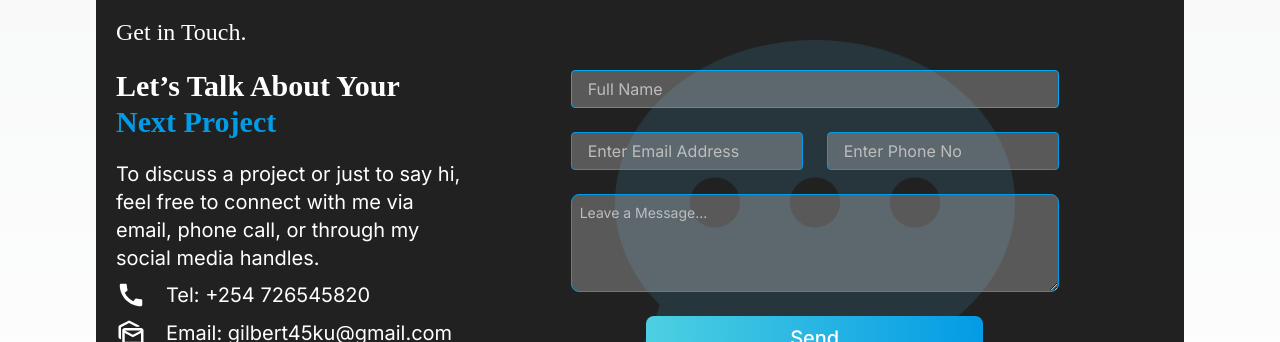
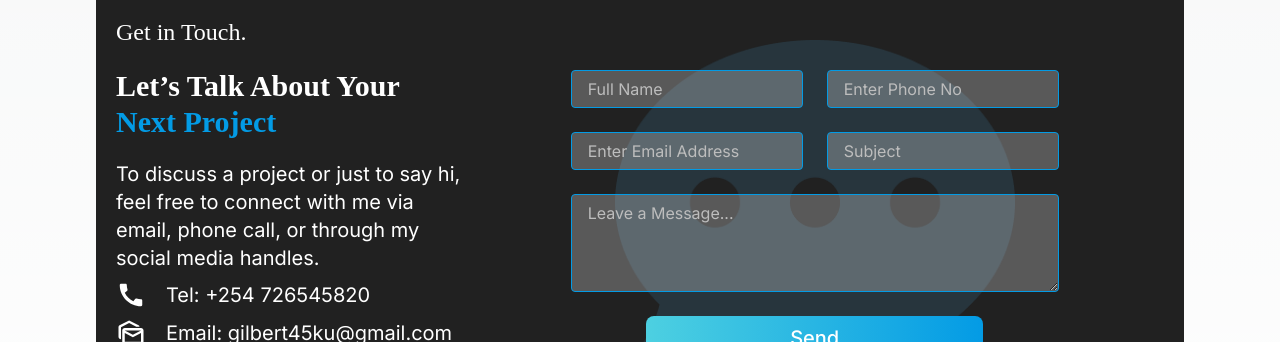
Before and after one commit to gilbert-ku/g.ku, a Next.js app: page / in a window 1280 px wide. Shown: the part 3059-3401 px from the top of the page. Built offline with nearby package versions, Linux system fonts and the light colour scheme; no server answers.

Commit message:
update form

```diff
--- a/components/contact/Form.jsx
+++ b/components/contact/Form.jsx
@@ -15,15 +15,25 @@ const Form = () => {
 
       {/* Form positioned on top of the image */}
       <form className="absolute top-0 left-0 right-0 bottom-0 flex flex-col justify-center items-center  ">
-        {/* Name */}
+
+        {/* name and Phone */}
         <div className="flex flex-wrap mb-6 w-full max-w-lg">
-          <div className="w-full px-3">
+          <div className="w-full lg:w-1/2 px-3 mb-6 lg:mb-0">
             <input
-              className="appearance-none block w-full text-white bg-white bg-opacity-25 border border-light-blue-500 rounded py-2 px-4 leading-tight focus:outline-none focus:bg-white focus:bg-opacity-50 focus:border-blue-500"
+              className="appearance-none block w-full text-white bg-white bg-opacity-25 border border-light-blue-600 rounded py-2 px-4 leading-tight focus:outline-none focus:bg-white focus:bg-opacity-50 focus:border-blue-500"
               type="text"
               placeholder="Full Name"
-              name="full_name"
               required
+              name='name'
+            />
+          </div>
+          <div className="w-full lg:w-1/2 px-3">
+            <input
+              className="appearance-none block w-full text-white bg-white bg-opacity-25 border border-light-blue-600 rounded py-2 px-4 leading-tight focus:outline-none focus:bg-white focus:bg-opacity-50 focus:border-blue-500"
+              type="number"
+              placeholder="Enter Phone No"
+              required
+              name='phone'
             />
           </div>
         </div>
@@ -41,10 +51,10 @@ const Form = () => {
           <div className="w-full lg:w-1/2 px-3">
             <input
               className="appearance-none block w-full text-white bg-white bg-opacity-25 border border-light-blue-600 rounded py-2 px-4 leading-tight focus:outline-none focus:bg-white focus:bg-opacity-50 focus:border-blue-500"
-              type="number"
-              placeholder="Enter Phone No"
+              type="text"
+              placeholder="Subject"
               required
-              name='phone'
+              name='subject'
             />
           </div>
         </div>
@@ -53,7 +63,7 @@ const Form = () => {
           <textarea
             id="message"
             rows="4"
-            className="block w-full p-2 text-sm text-white bg-white bg-opacity-25 rounded-lg border border-light-blue-600 focus:ring-blue-500 focus:outline-none focus:border-blue-500 focus:bg-white focus:bg-opacity-50"
+            className="appearance-none block w-full text-white bg-white bg-opacity-25 border border-light-blue-600 rounded py-2 px-4 leading-tight focus:outline-none focus:bg-white focus:bg-opacity-50 focus:border-blue-500"
             placeholder="Leave a Message..."
             required
             name='message'
```
